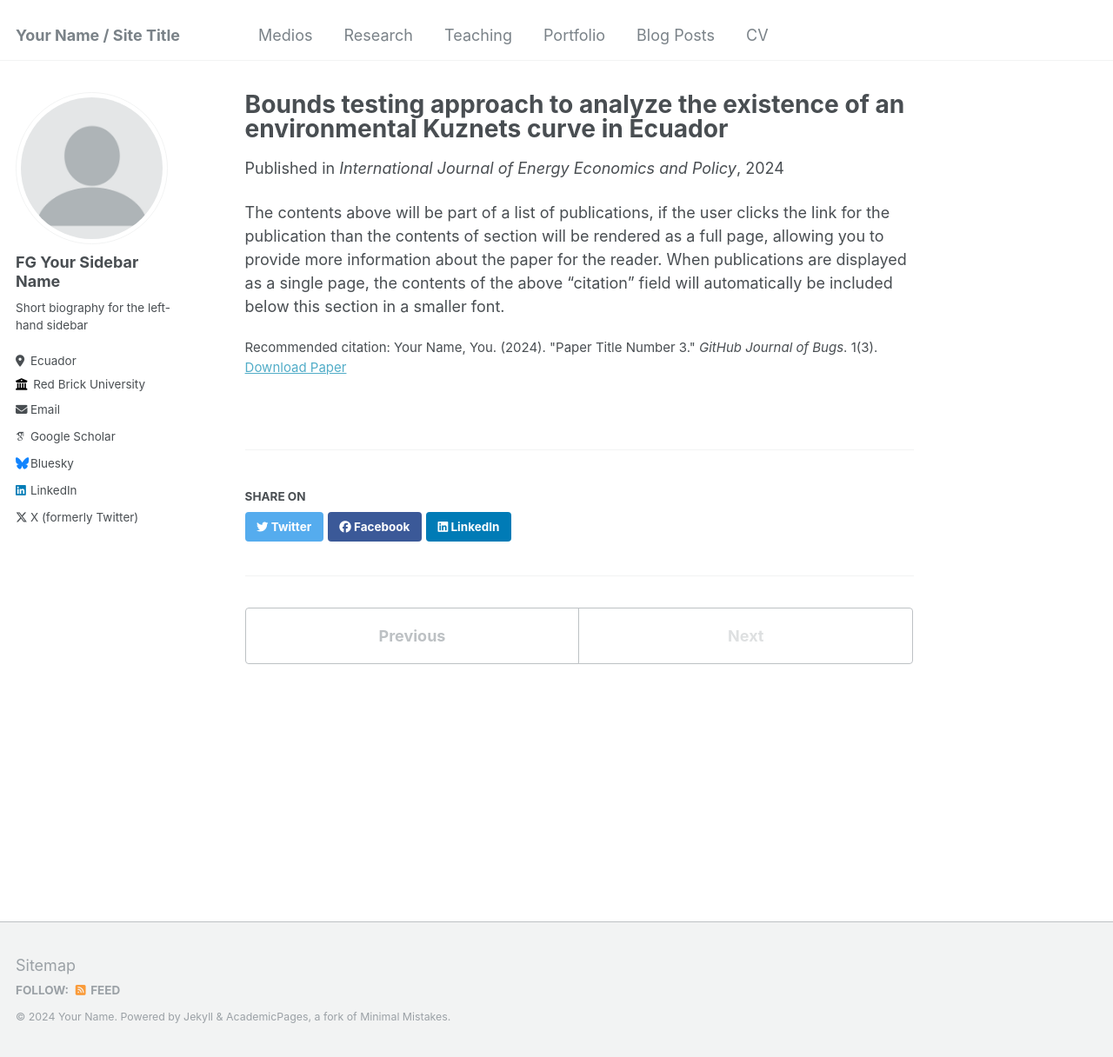
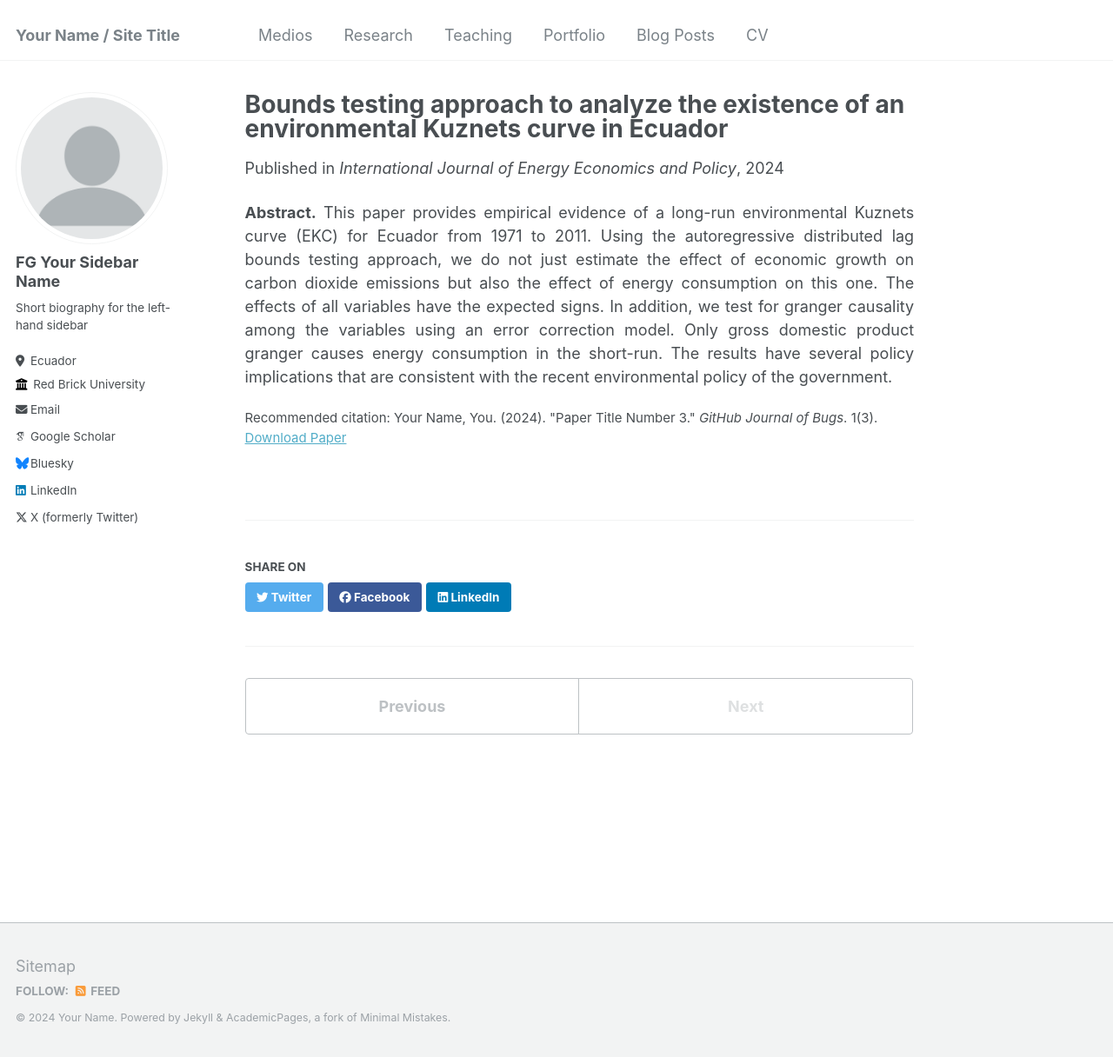
Before and after one commit to EnexFG/EnexFG.github.io, a Jekyll site: the page built from _publications/2024-02-17-paper-title-number-4.md, in a window 1280 px wide and 1216 px high. Shown: the whole window at 87% size. Built offline with Jekyll 4.4.1, drawn with Linux system fonts in a browser that asks for light colours; some web fonts are replaced.

Commit message:
Update 2024-02-17-paper-title-number-4.md

```diff
--- a/_publications/2024-02-17-paper-title-number-4.md
+++ b/_publications/2024-02-17-paper-title-number-4.md
@@ -1,12 +1,12 @@
 ---
 title: "Bounds testing approach to analyze the existence of an environmental Kuznets curve in Ecuador"
 collection: publications
+year: '2016'
 permalink: /publication/2024-02-17-paper-title-number-4
-excerpt: 'This paper is about fixing template issue #693.'
-date: 2024-02-17
+excerpt: ''
 venue: 'International Journal of Energy Economics and Policy'
 paperurl: 'https://dergipark.org.tr/en/download/article-file/361608'
 citation: 'Your Name, You. (2024). &quot;Paper Title Number 3.&quot; <i>GitHub Journal of Bugs</i>. 1(3).'
 ---
 
-The contents above will be part of a list of publications, if the user clicks the link for the publication than the contents of section will be rendered as a full page, allowing you to provide more information about the paper for the reader. When publications are displayed as a single page, the contents of the above "citation" field will automatically be included below this section in a smaller font.
+<p align="justify"> <b>Abstract.</b> This paper provides empirical evidence of a long-run environmental Kuznets curve (EKC) for Ecuador from 1971 to 2011. Using the autoregressive distributed lag bounds testing approach, we do not just estimate the effect of economic growth on carbon dioxide emissions but also the effect of energy consumption on this one. The effects of all variables have the expected signs. In addition, we test for granger causality among the variables using an error correction model. Only gross domestic product granger causes energy consumption in the short-run. The results have several policy implications that are consistent with the recent environmental policy of the government. </p>
```
